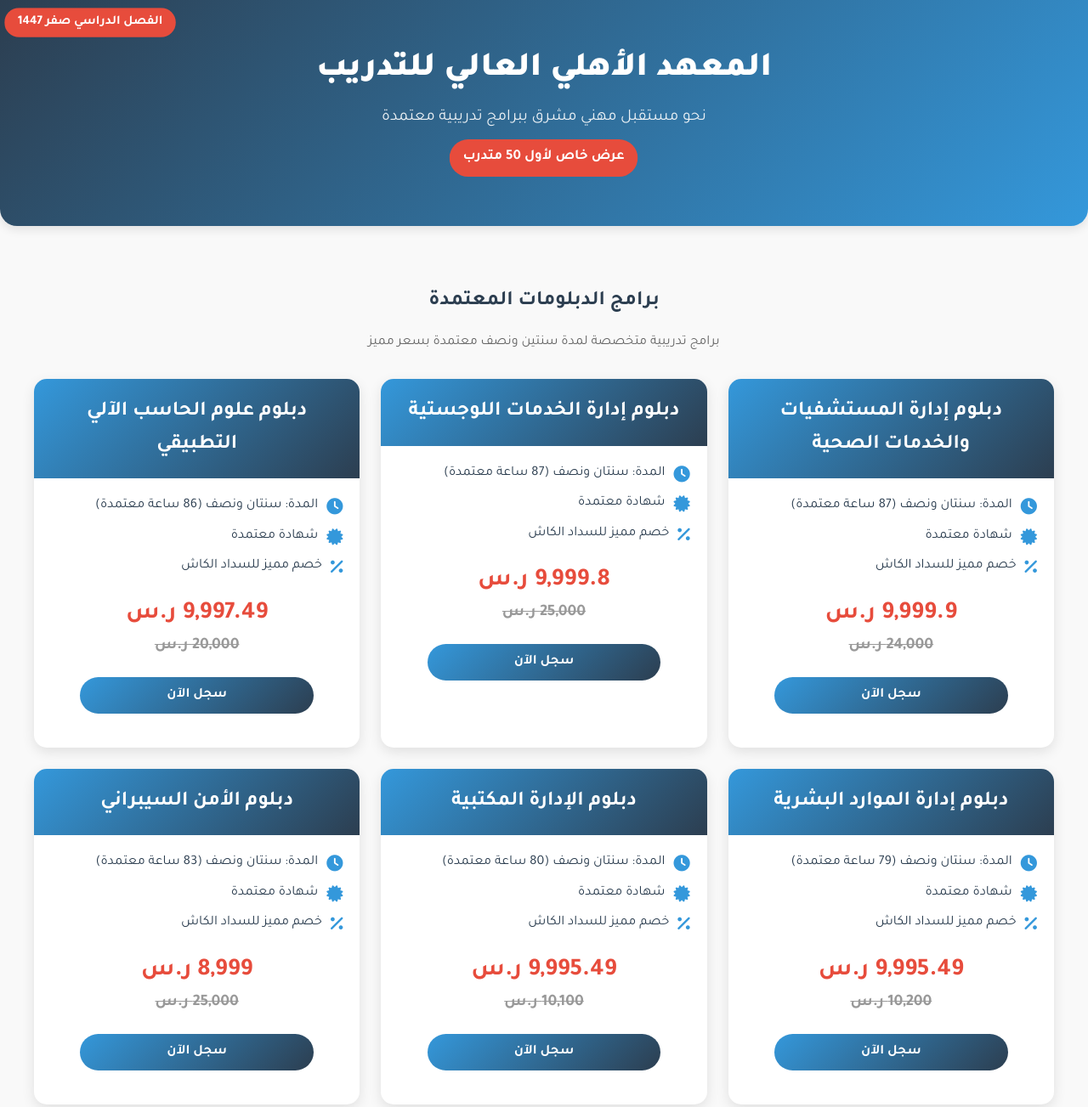
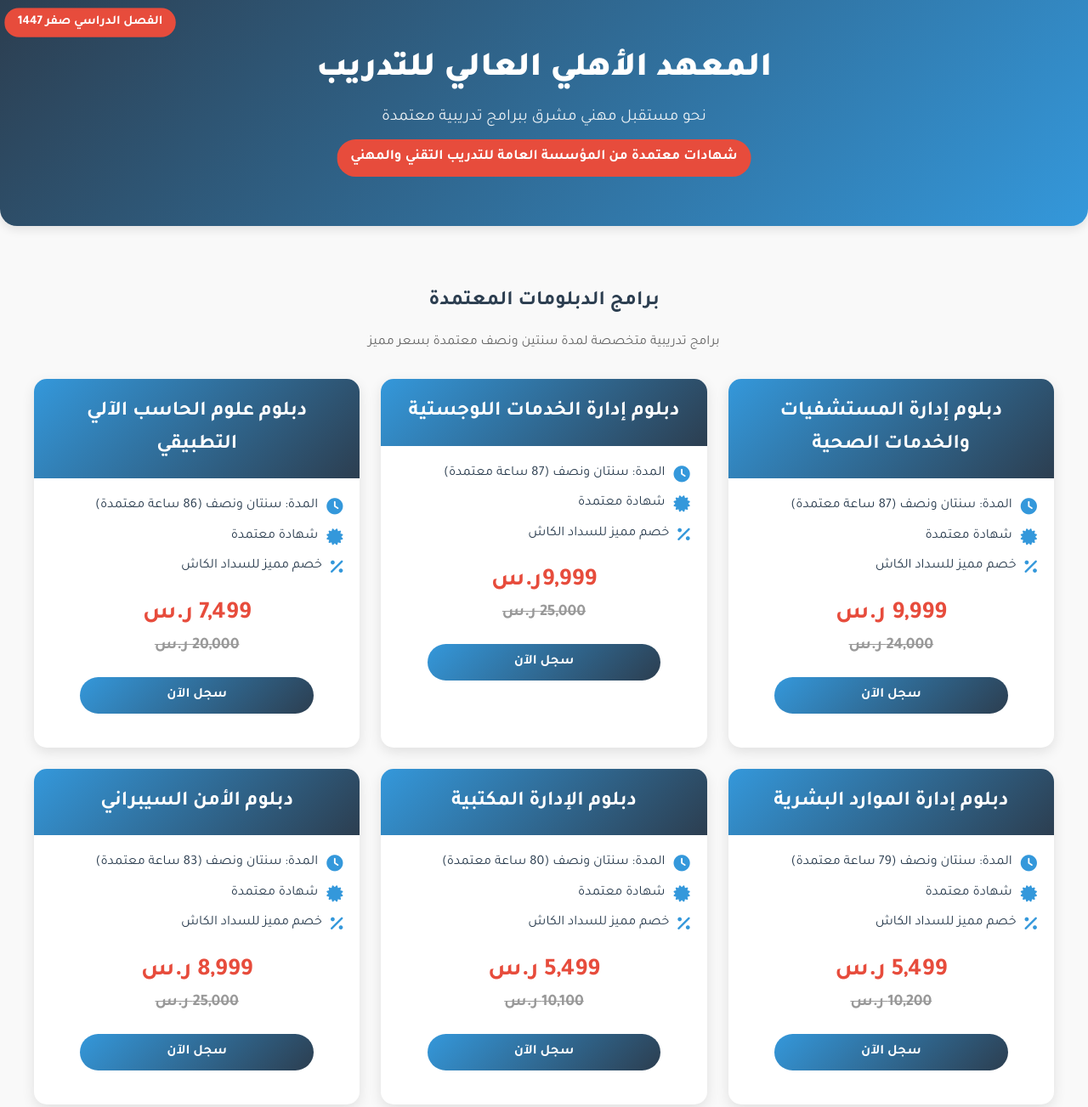
Before and after one commit to Yousif192025/Alahliinst, a plain HTML site: page index.html in a window 1280 px wide. Shown: the top 1303 px of the page at 85% size. Drawn offline with Linux system fonts and the light colour scheme.

Commit message:
Update index.html

```diff
--- a/index.html
+++ b/index.html
@@ -317,7 +317,7 @@
         <div class="container">
             <h1>المعهد الأهلي العالي للتدريب</h1>
             <p>نحو مستقبل مهني مشرق ببرامج تدريبية معتمدة</p>
-            <div class="offer-badge">عرض خاص لأول 50 متدرب</div>
+            <div class="offer-badge">شهادات معتمدة من المؤسسة العامة للتدريب التقني والمهني </div>
         </div>
     </header>
 
@@ -346,7 +346,7 @@
                     </div>
 
                     <div class="price">
-                        9,999.9 ر.س
+                        9,999 ر.س
                         <span class="original-price">24,000 ر.س</span>
                     </div>
 
@@ -374,7 +374,7 @@
                     </div>
 
                     <div class="price">
-                        9,999.8 ر.س
+                        9,999ر.س
                         <span class="original-price">25,000 ر.س</span>
                     </div>
 
@@ -402,7 +402,7 @@
                     </div>
 
                     <div class="price">
-                        9,997.49 ر.س
+                        7,499 ر.س
                         <span class="original-price">20,000 ر.س</span>
                     </div>
 
@@ -430,7 +430,7 @@
                     </div>
 
                     <div class="price">
-                        9,995.49 ر.س
+                        5,499 ر.س
                         <span class="original-price">10,200 ر.س</span>
                     </div>
 
@@ -458,7 +458,7 @@
                     </div>
 
                     <div class="price">
-                        9,995.49 ر.س
+                        5,499 ر.س
                         <span class="original-price">10,100 ر.س</span>
                     </div>
 
```
